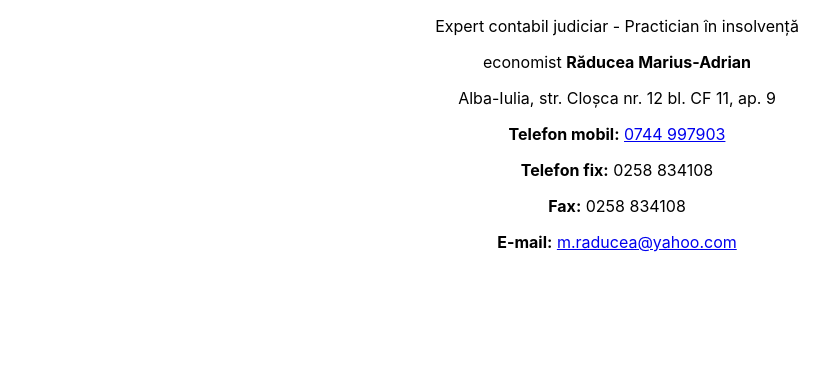
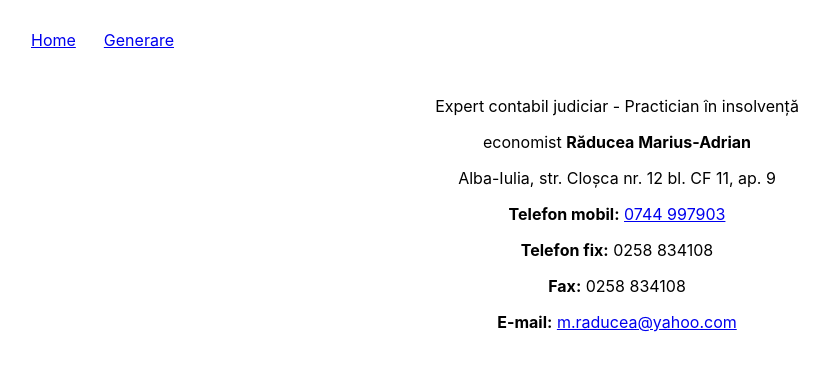
Before and after one commit to cimpeancristian/marius-raducea, a React (Create React App) app: page / in a window 1280 px wide. Shown: the top 370 px of the page, without its empty margins (23-852 px from the left). Built offline with nearby package versions, Linux system fonts and the light colour scheme.

Commit message:
add react router

```diff
--- a/package.json
+++ b/package.json
@@ -8,6 +8,7 @@
     "@testing-library/user-event": "^12.8.3",
     "react": "^17.0.1",
     "react-dom": "^17.0.1",
+    "react-router-dom": "^5.2.0",
     "react-scripts": "4.0.3",
     "web-vitals": "^1.1.0"
   },
--- a/src/App.css
+++ b/src/App.css
@@ -1,10 +1,12 @@
-.App {
-  text-align: center;
+nav {
+  display: flex;
+  flex-direction: row;
 }
 
-.App-logo {
-  height: 40vmin;
-  pointer-events: none;
+li {
+  display: inline-block;
+  padding: 14px;
+  text-decoration: none;
 }
 
 @media (prefers-reduced-motion: no-preference) {
--- a/src/App.js
+++ b/src/App.js
@@ -1,17 +1,40 @@
 import './App.css';
+import React from "react";
+import Home from './Home/Home';
+import Generate from './Generate/Generare';
+import {
+  BrowserRouter as Router,
+  Switch,
+  Route,
+  Link
+} from "react-router-dom";
 
 function App() {
   return (
-    <div className="App">
-      <p>Expert contabil judiciar - Practician în insolvență</p>
-      <p>economist <strong>Răducea Marius-Adrian</strong></p>
-      <p>Alba-Iulia, str. Cloșca nr. 12 bl. CF 11, ap. 9</p>
-      <p><strong>Telefon mobil:</strong> <a href="tel:0744997903">0744 997903</a></p>
-      <p><strong>Telefon fix:</strong> 0258 834108</p>
-      <p><strong>Fax:</strong> 0258 834108</p>
-      <p><strong>E-mail:</strong> <a href="mailto:m.raducea@yahoo.com">m.raducea@yahoo.com</a> </p>
-    </div>
-  );
+    <Router>
+      <div>
+        <nav>
+          <ul>
+            <li>
+              <Link to="/">Home</Link>
+            </li>
+            <li>
+              <Link to="/generare">Generare</Link>
+            </li>
+
+          </ul>
+        </nav>
+
+        <Switch>
+          <Route path="/generare">
+            <Generate />
+          </Route>
+          <Route path="/">
+            <Home />
+          </Route>
+        </Switch>
+      </div>
+    </Router>);
 }
 
 export default App;
--- /dev/null
+++ b/src/Generate/Generare.js
@@ -0,0 +1,8 @@
+const Generate = () => {
+
+	return (
+		<h2>Generate</h2>
+	);
+  }
+
+  export default Generate;
--- /dev/null
+++ b/src/Home/Home.css
@@ -0,0 +1,3 @@
+.home {
+  text-align: center;
+}
--- /dev/null
+++ b/src/Home/Home.js
@@ -0,0 +1,18 @@
+import './Home.css';
+
+const Home = () => {
+
+	return (
+		<div className="home">
+		<p>Expert contabil judiciar - Practician în insolvență</p>
+		<p>economist <strong>Răducea Marius-Adrian</strong></p>
+		<p>Alba-Iulia, str. Cloșca nr. 12 bl. CF 11, ap. 9</p>
+		<p><strong>Telefon mobil:</strong> <a href="tel:0744997903">0744 997903</a></p>
+		<p><strong>Telefon fix:</strong> 0258 834108</p>
+		<p><strong>Fax:</strong> 0258 834108</p>
+		<p><strong>E-mail:</strong> <a href="mailto:m.raducea@yahoo.com">m.raducea@yahoo.com</a> </p>
+	  </div>
+	);
+  }
+
+  export default Home;
```
Also changed, not shown: 1 other file (tests, documents, lock files or other folders).
